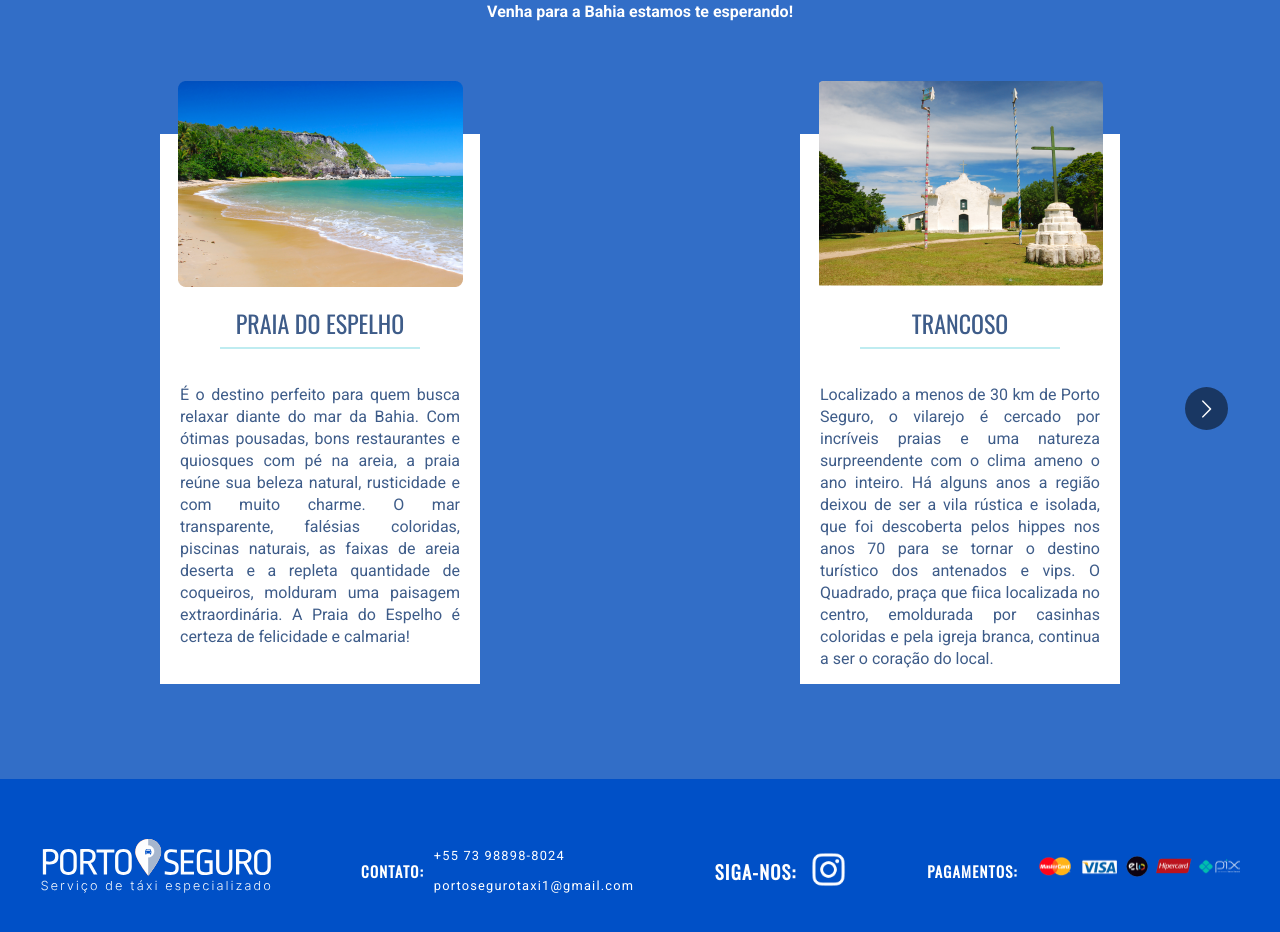
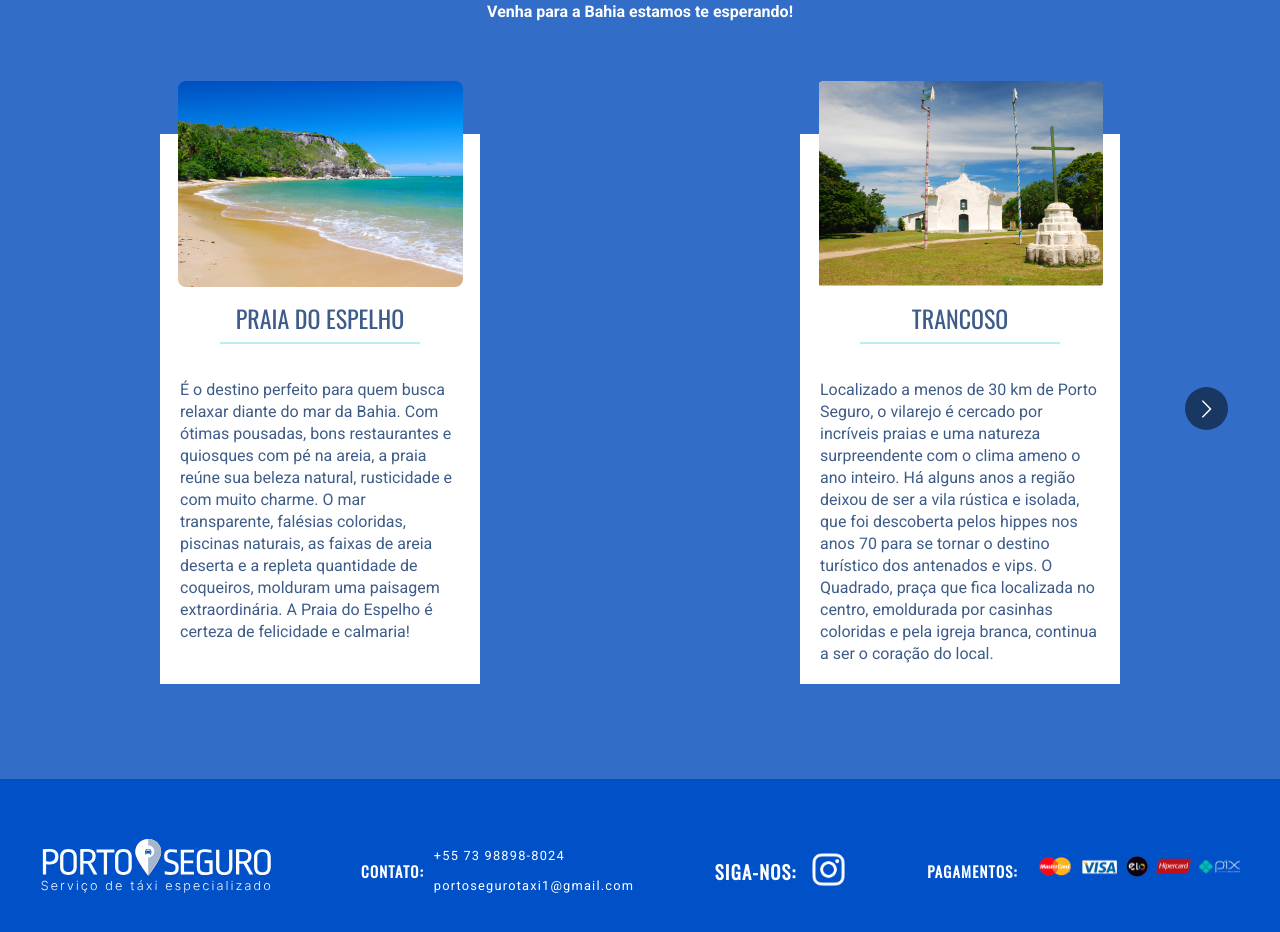
Before and after one commit to guilhermefructuoso/aerporto-taxi, a React (Create React App) app: page / in a window 1280 px wide. Shown: the part 2882-3814 px from the top of the page. Built offline with nearby package versions, Linux system fonts and the light colour scheme.

Commit message:
'refactor2'

```diff
--- a/src/components/Carrossel/carrossel.css
+++ b/src/components/Carrossel/carrossel.css
@@ -34,10 +34,7 @@
     font-weight: 300;
 }
 
-.cards-carrossel {
-    display: flex;
-    align-items: center;
-}
+
 
 .new-card{
     display: flex;
@@ -55,17 +52,17 @@
 .new-card p{
     line-height: 22px;
     padding: 15px;
-    width: 280px;
-    height:250px;
+    width: 100%;
+    max-width: 280px;
+    height:260px;
     margin-top: 20px;
     font-family: 'Roboto';
     color: #3E5C89;
-    text-align: justify;
+    text-align: left;
 }
 
 .new-card h2{
     margin-top: 150px;
-
     font-family: 'Oswald';
     font-weight: normal;
     color: #3E5C89;
@@ -79,7 +76,6 @@
 
 .card{
     display: flex;
-    align-items: center;
     position: absolute;
     margin-bottom: 450px;
   }
@@ -99,10 +95,5 @@
     .title-destino {
         font-size: 0.8rem;
     }
-    .card{
-      display: flex;
-      align-items: center;
-    }
-
 
 }
--- a/src/components/Carrossel/index.js
+++ b/src/components/Carrossel/index.js
@@ -61,8 +61,8 @@ function Carrossel() {
                         </p>
                     </div>
                     <Carousel
-                        className="cards-carrossel"
                         responsive={responsive}
+                        autoPlaySpeed={30000}
                     >
                         <div className="new-card">
                             <div className="card">
@@ -112,7 +112,7 @@ function Carrossel() {
                                 vila rústica e isolada, que foi descoberta pelos
                                 hippes nos anos 70 para se tornar o destino
                                 turístico dos antenados e vips. O Quadrado,
-                                praça que fiica localizada no centro, emoldurada
+                                praça que fica localizada no centro, emoldurada
                                 por casinhas coloridas e pela igreja branca,
                                 continua a ser o coração do local.
                             </p>
```
